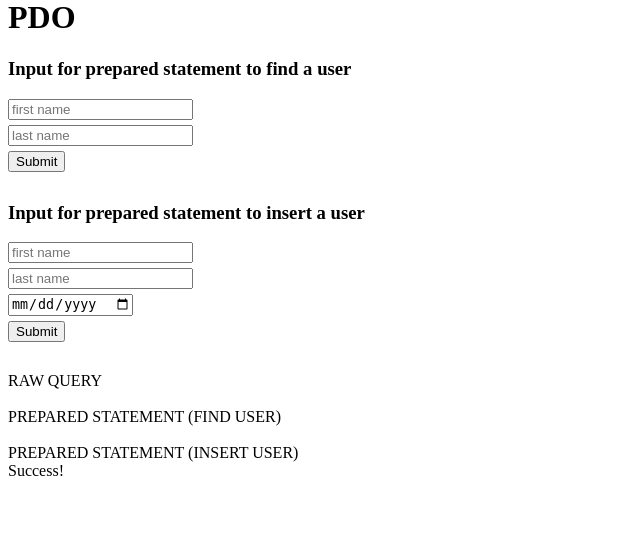
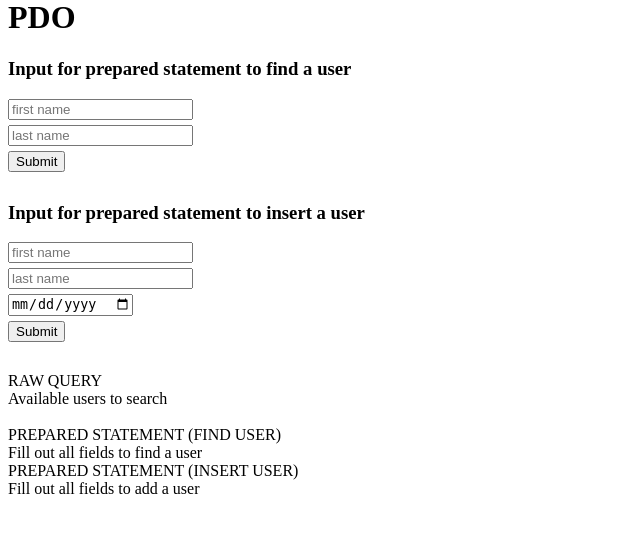
Before and after one commit to AlmirMBH/php-code-repository, a PHP site: page /pdo.php in a window 1280 px wide. Shown: the part 22-555 px from the top of the page, without its empty margins (0-640 px from the left). Run offline with PHP 8.4, Linux system fonts and the light colour scheme; data that the repository does not hold is empty.

Commit message:
input field verification added to pdo

```diff
--- a/pdo.php
+++ b/pdo.php
@@ -57,7 +57,7 @@
                 }
             }
         }
-        echo "RAW QUERY <br>";
+        echo "RAW QUERY <br> Available users to search <br>";
         $rawQuery = new RawQuery();
         $rawQuery->getUsers();
 
@@ -73,7 +73,7 @@
                 $users = $data->fetchAll();
 
                 foreach($users as $user){
-                    echo $user['first_name'] . " " . $user['last_name'];
+                    echo $user['first_name'] . " " . $user['last_name'] . "<br>";
                 }
             }
 
@@ -91,18 +91,26 @@
         }
 
         echo "<br>PREPARED STATEMENT (FIND USER)<br>";
+        if( isset($_POST['name']) && isset($_POST['surname'])){
             $name = $_POST['name'];
             $surname = $_POST['surname'];
             $preparedStatement = new PreparedStatement();
             $preparedStatement->getUsers($name, $surname);
+        }else{
+            echo "Fill out all fields to find a user";
+        }
+
 
         echo "<br>PREPARED STATEMENT (INSERT USER)<br>";
+        if( isset($_POST['user_name']) && isset($_POST['user_surname']) && isset($_POST['dob'])){
             $name = $_POST['user_name'];
             $surname = $_POST['user_surname'];
             $birth = $_POST['dob'];
             $preparedStatement = new PreparedStatement();
             $preparedStatement->insertUser($name, $surname, $birth);
-
+        }else{
+            echo "Fill out all fields to add a user";
+        }
 
     ?>
 
```
Lines whose indentation alone changed are shown as unchanged.
